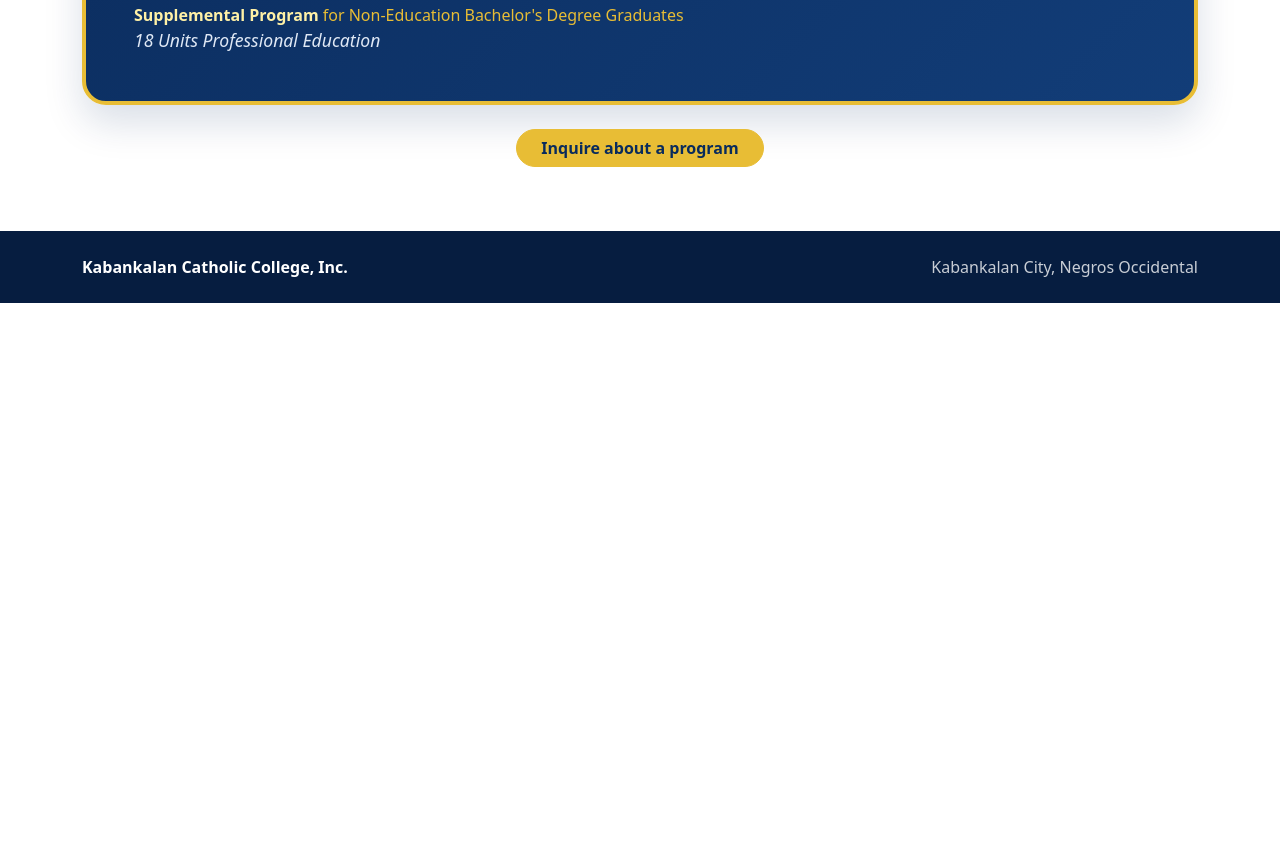
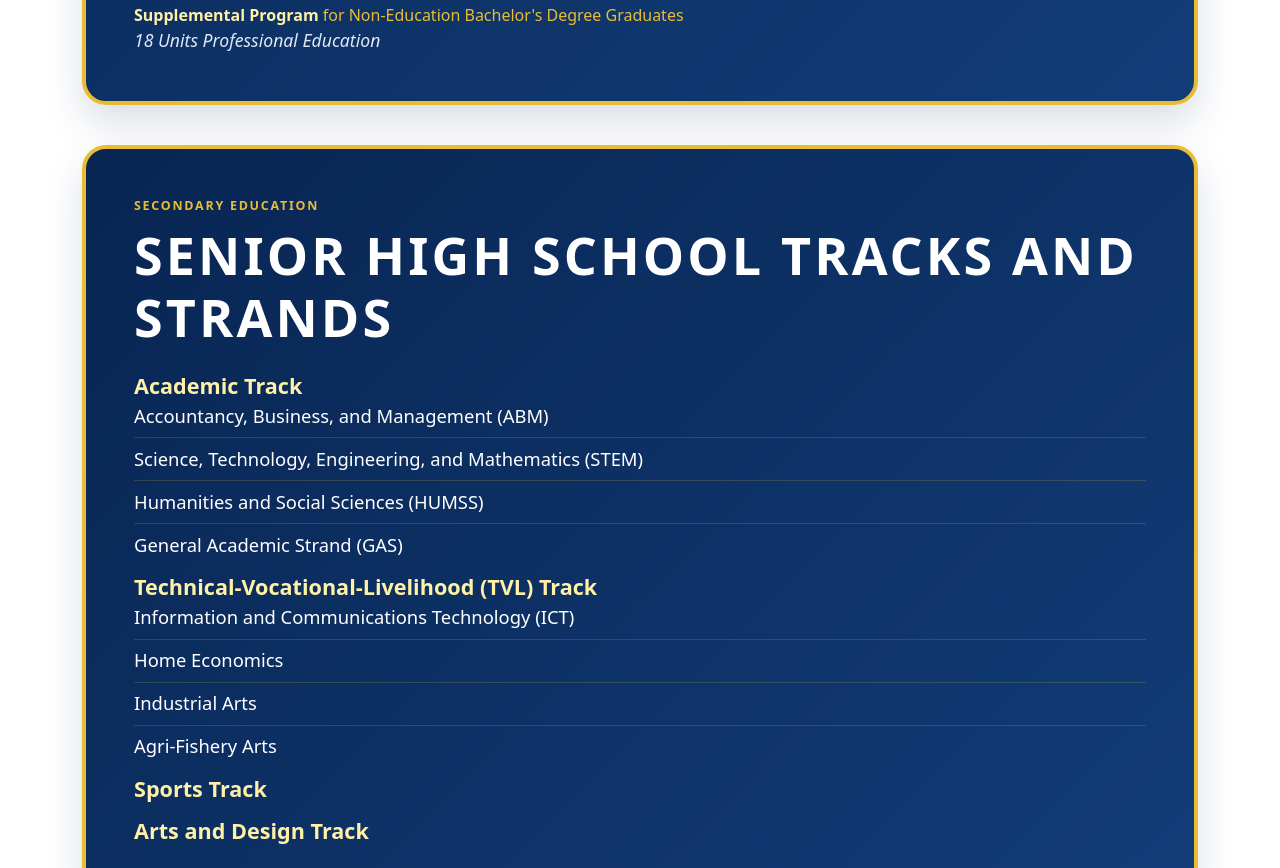
Before and after one commit to johnmichealjabagat07-a11y/JABAGAT-Project-2, a plain HTML site: page courses.html in a window 1280 px wide. Shown: the part 1432-2300 px from the top of the page. Before the commit the page ends 1735 px from the top, so only its background shows below. Drawn offline with nearby package versions, Linux system fonts and the light colour scheme.

Commit message:
adding secondary education

```diff
--- a/courses.html
+++ b/courses.html
@@ -34,6 +34,10 @@
     .supplemental { color: var(--gold); margin-top: 1.25rem; }
     .supplemental strong { color: #fff1a6; }
     .supplemental em { color: #dfe8f5; display: block; font-size: 1.1rem; }
+    .track-section { margin-top: 2.5rem; }
+    .track-section .offerings { margin-top: 0; }
+    .track-section h3 { color: #fff1a6; font-size: clamp(1.15rem, 2vw, 1.35rem); font-weight: 800; margin: 1rem 0 .25rem; }
+    .track-section h3:first-of-type { margin-top: 0; }
     footer { background: #061d40; color: rgba(255,255,255,.78); }
   </style>
 </head>
@@ -92,6 +96,31 @@
         </ul>
         <p class="supplemental mb-0"><strong>Supplemental Program</strong> for Non-Education Bachelor's Degree Graduates<br><em>18 Units Professional Education</em></p>
       </div>
+      <section id="senior-high-school" class="track-section" aria-labelledby="senior-high-heading">
+        <div class="offerings">
+          <div class="eyebrow mb-2">Secondary Education</div>
+          <h2 id="senior-high-heading" class="mb-4">Senior High School Tracks and Strands</h2>
+
+          <h3>Academic Track</h3>
+          <ul class="program-list">
+            <li>Accountancy, Business, and Management (ABM)</li>
+            <li>Science, Technology, Engineering, and Mathematics (STEM)</li>
+            <li>Humanities and Social Sciences (HUMSS)</li>
+            <li>General Academic Strand (GAS)</li>
+          </ul>
+
+          <h3>Technical-Vocational-Livelihood (TVL) Track</h3>
+          <ul class="program-list">
+            <li>Information and Communications Technology (ICT)</li>
+            <li>Home Economics</li>
+            <li>Industrial Arts</li>
+            <li>Agri-Fishery Arts</li>
+          </ul>
+
+          <h3>Sports Track</h3>
+          <h3>Arts and Design Track</h3>
+        </div>
+      </section>
       <div class="text-center mt-4"><a class="btn btn-kcc rounded-pill px-4" href="contact.html">Inquire about a program</a></div>
     </div></section>
   </main>
```
